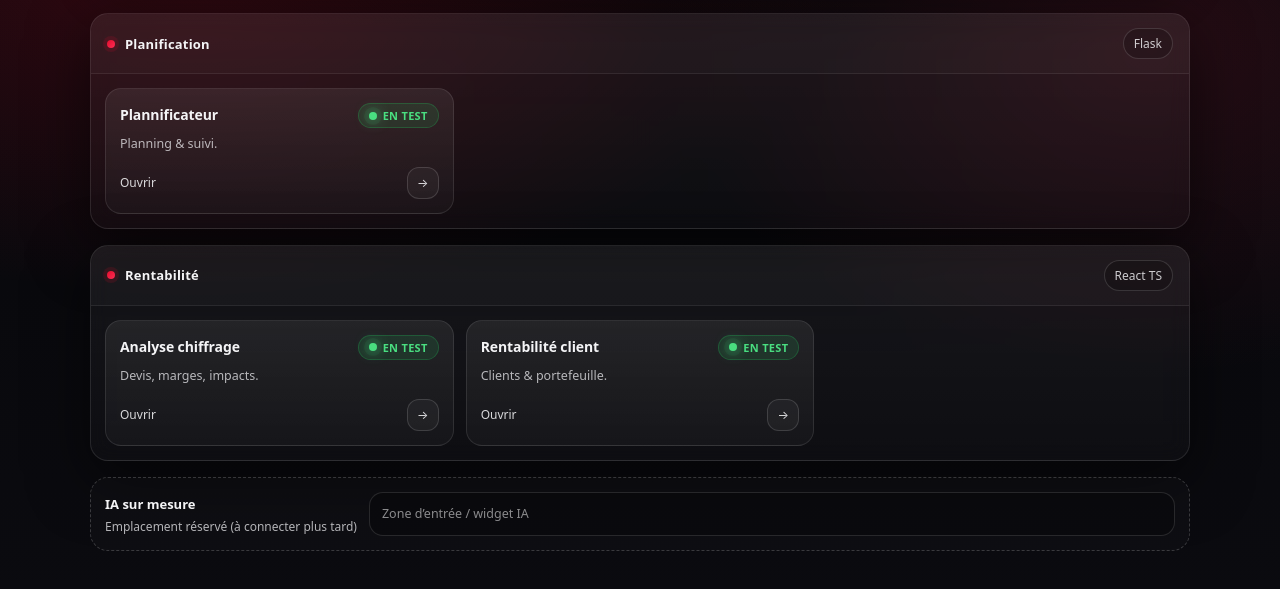
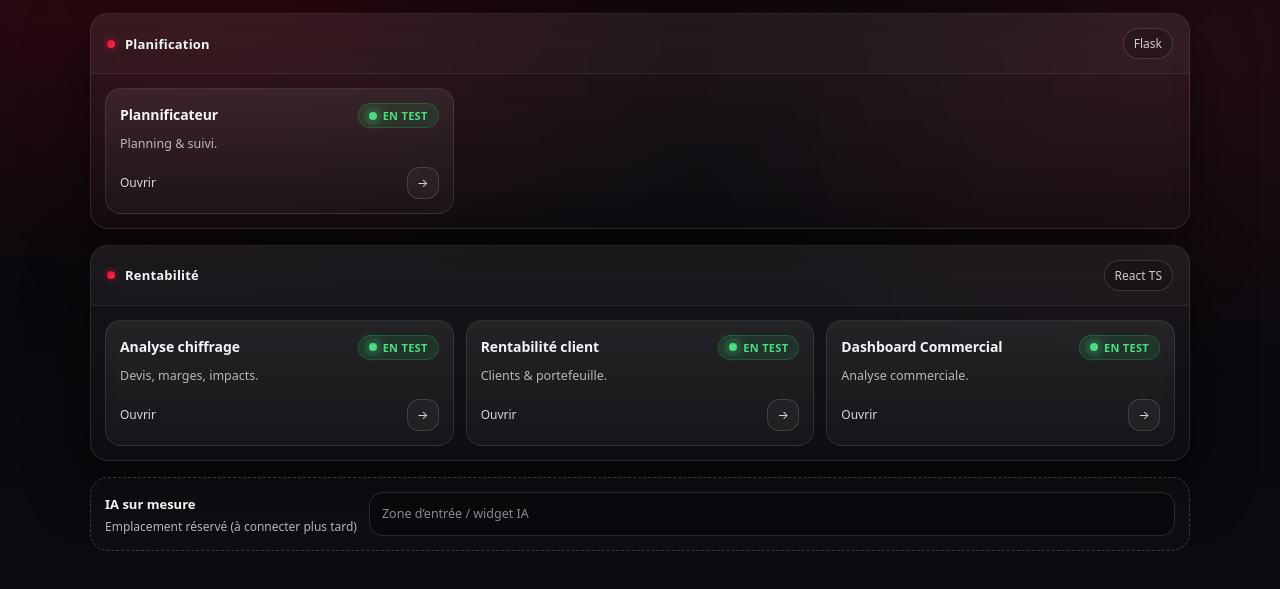
Before and after one commit to NoaBenitez/Portail-PSL, a plain HTML site: page index.html in a window 1280 px wide. Shown: the part 115-704 px from the top of the page. Drawn offline with Linux system fonts and the light colour scheme.

Commit message:
Update index.html

```diff
--- a/index.html
+++ b/index.html
@@ -345,6 +345,17 @@
               <div class="go"><span>Ouvrir</span><span class="arrow" aria-hidden="true">→</span></div>
             </a>
           </article>
+
+          <article class="card" data-keywords="rentabilite commercial portefeuille ltv marge react ts">
+            <a href="https://noabenitez.github.io/DashboardCommercial/" data-tool="Rentabilité — Dashboard Commercial">
+              <div style="display:flex;align-items:center;justify-content:space-between;">
+                <h3>Dashboard Commercial</h3>
+                <span class="status status-actif"><span class="status-dot"></span>En test</span>
+              </div>
+              <p>Analyse commerciale.</p>
+              <div class="go"><span>Ouvrir</span><span class="arrow" aria-hidden="true">→</span></div>
+            </a>
+          </article>
         </div>
       </section>
     </div>
```
